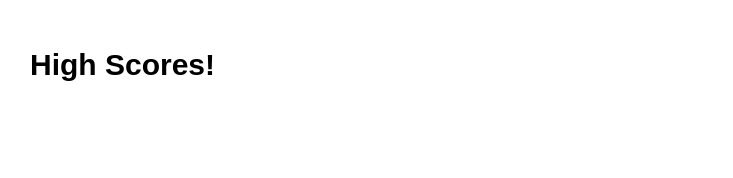
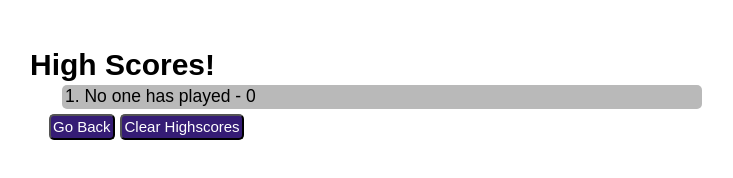
Before and after one commit to KevinRhode/coding-quiz, a plain HTML site: page highscores.html in a window 1280 px wide. Shown: the whole page, without its empty margins (258-991 px from the left). Drawn offline with Linux system fonts and the light colour scheme; files that its build step writes are made by us from their sources.

Commit message:
add: highscores link to style and js updated

```diff
--- a/highscores.html
+++ b/highscores.html
@@ -5,8 +5,8 @@
     <meta http-equiv="X-UA-Compatible" content="IE=edge">
     <meta name="viewport" content="width=device-width, initial-scale=1.0">
     <title>High Scores - of Coding Quiz</title>
-    <link rel="stylesheet" href="./css/reset.css">
-    <link rel="stylesheet" href="./css/style.css">
+    <link rel="stylesheet" href="./assets/css/reset.css">
+    <link rel="stylesheet" href="./assets/css/style.css">
 </head>
 <body>
     <main>
@@ -24,6 +24,6 @@
             </div>
         </section>
     </main>
-    <script src="./js/script.js"></script>
+    <script src="./assets/js/script.js"></script>
 </body>
 </html>
```
Also changed, not shown: 1 other file.
